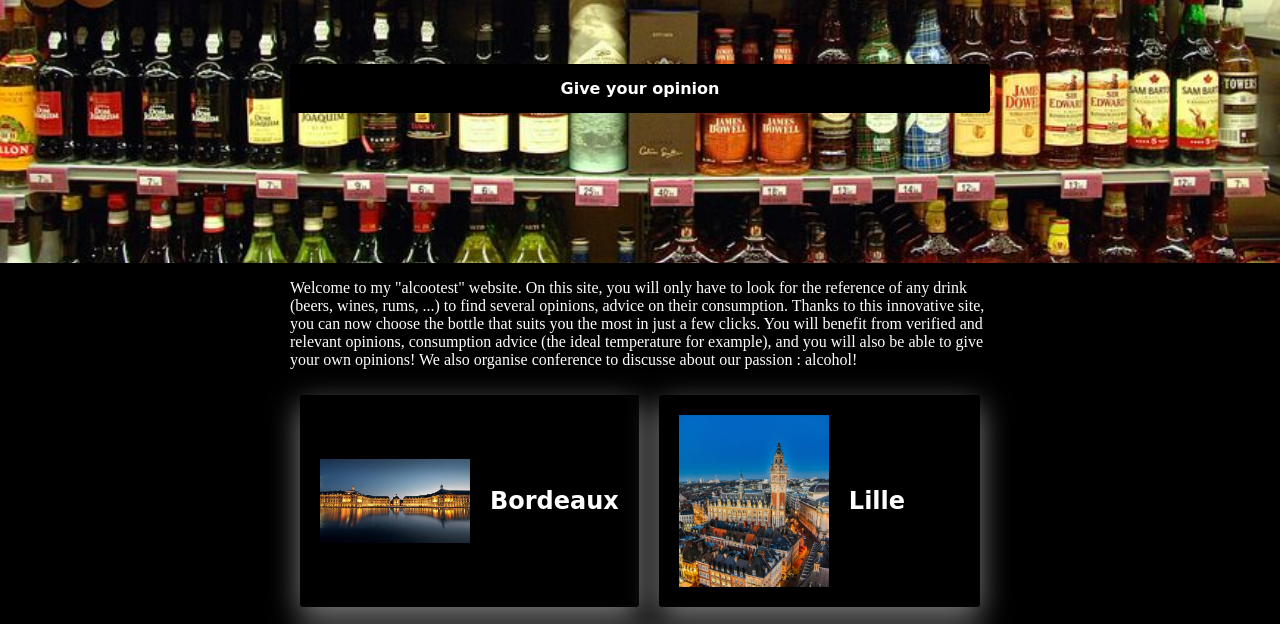
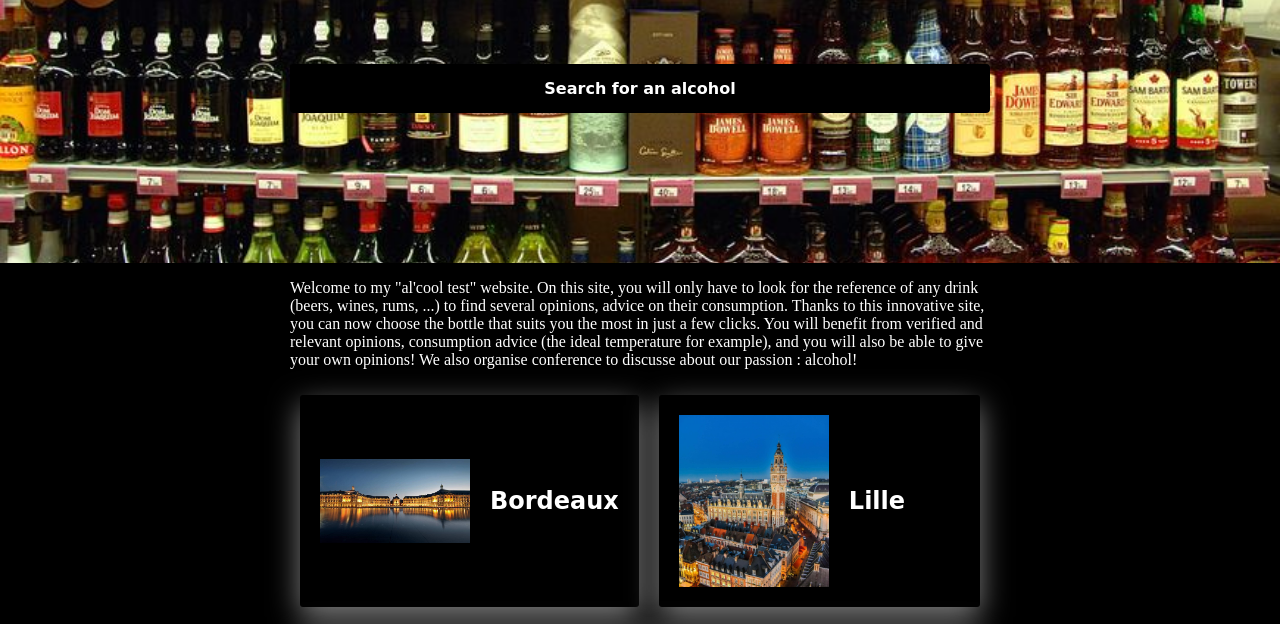
Before and after one commit to Gkempfff/my-website, a plain HTML site: page index.html in a window 1280 px wide. Shown: the part 450-1074 px from the top of the page. Drawn offline with Linux system fonts and the light colour scheme; a script that the page names is missing.

Commit message:
Update index.html

```diff
--- a/index.html
+++ b/index.html
@@ -10,11 +10,11 @@
 	<div class="banner">
 		<div class="container">
 			<h1>AL'COOL TEST</h1>
-			<a href="#apply-section" class="btn-blue">Give your opinion</a>
+			<a href="#apply-section" class="btn-blue">Search for an alcohol</a>
 		</div>
 	</div>
 	<div class="container">
-		<p>Welcome to my "alcootest" website. On this site, you will only have to look for the reference of any drink (beers, wines, rums, ...) to find several opinions, advice on their consumption. Thanks to this innovative site, you can now choose the bottle that suits you the most in just a few clicks. You will benefit from verified and relevant opinions, consumption advice (the ideal temperature for example), and you will also be able to give your own opinions! We also organise conference to discusse about our passion : alcohol! </p>
+		<p>Welcome to my "al'cool test" website. On this site, you will only have to look for the reference of any drink (beers, wines, rums, ...) to find several opinions, advice on their consumption. Thanks to this innovative site, you can now choose the bottle that suits you the most in just a few clicks. You will benefit from verified and relevant opinions, consumption advice (the ideal temperature for example), and you will also be able to give your own opinions! We also organise conference to discusse about our passion : alcohol! </p>
 		<div class="cards">
 			<div class="card">
 				<img src="images/bordeaux.png" alt="Bordeaux">
```
